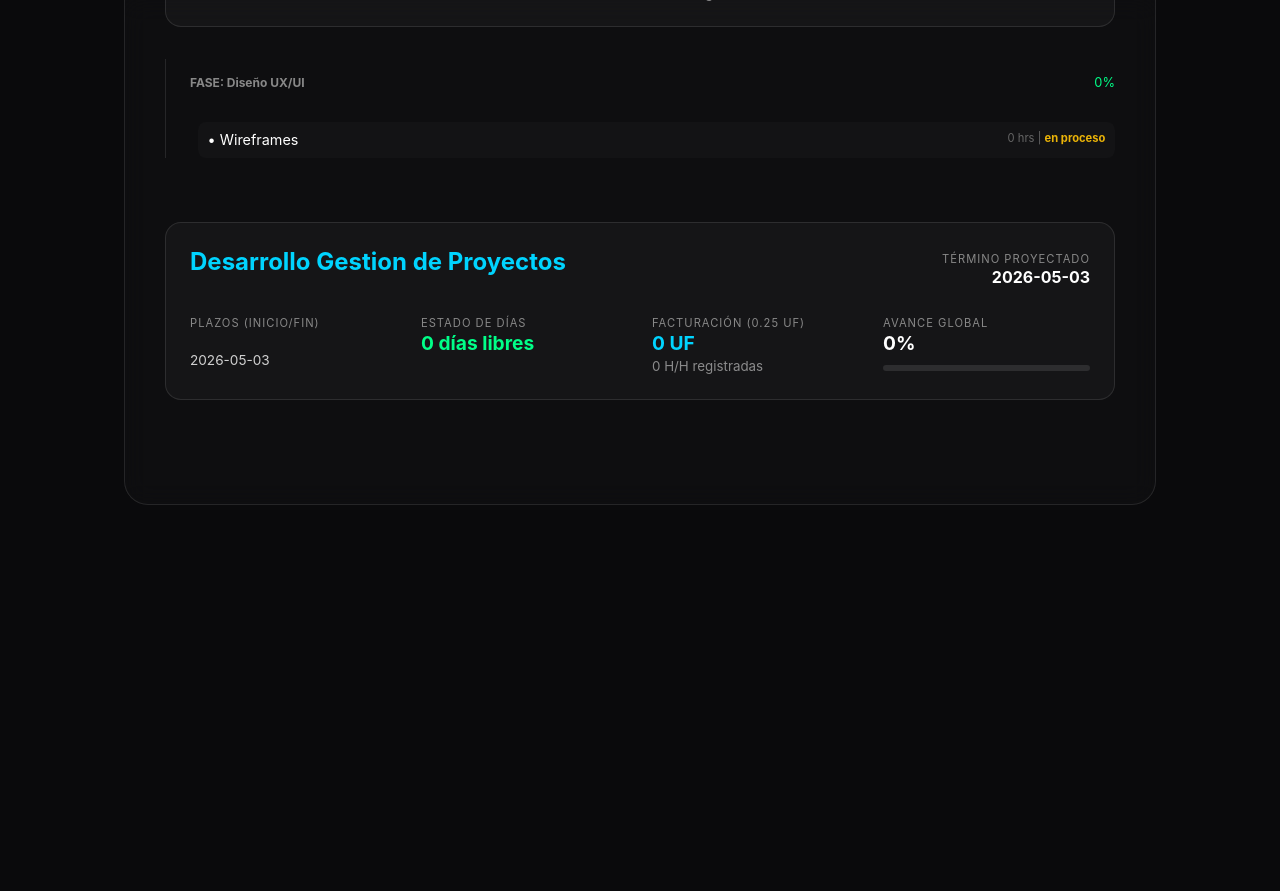
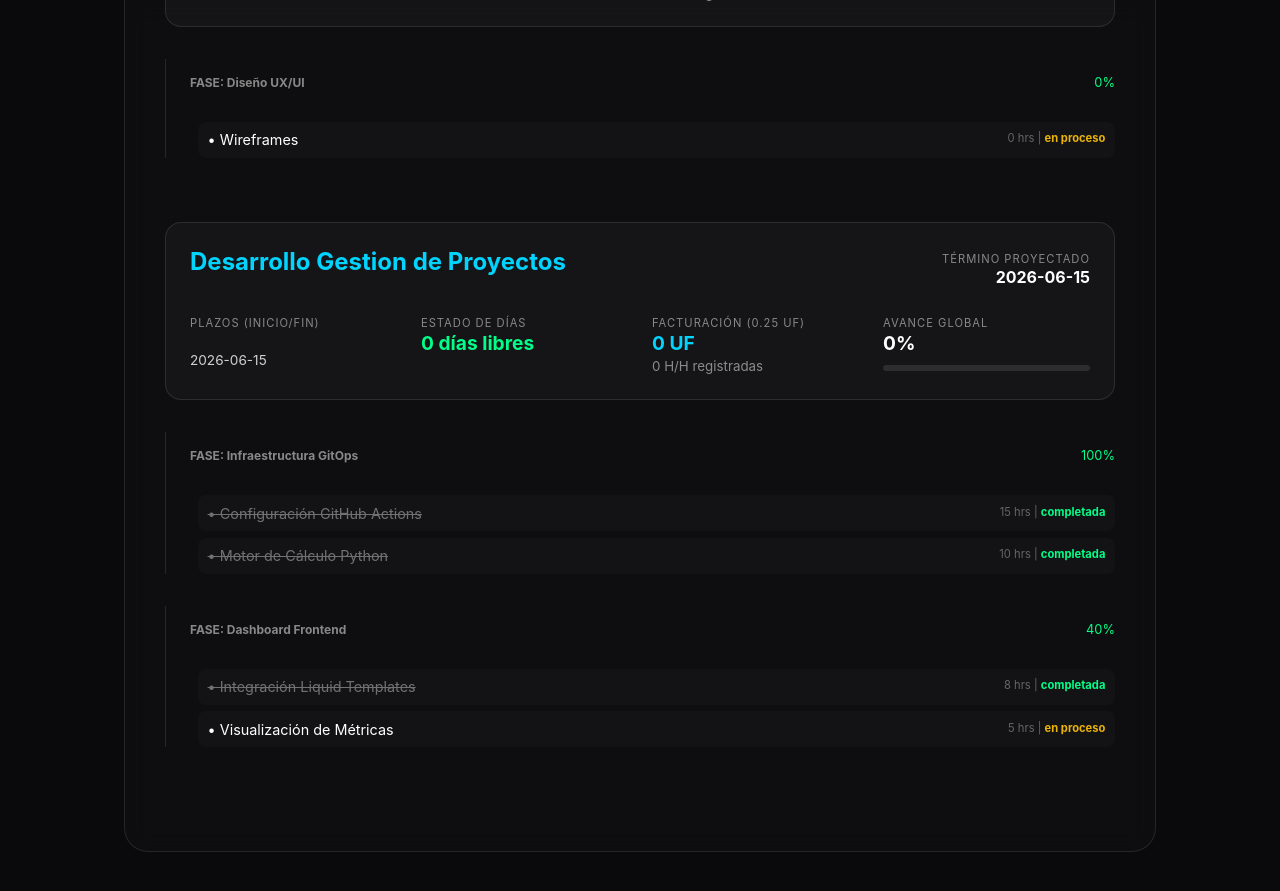
Before and after one commit to sloty00/projects, a Jekyll site: the page built from index.html, in a window 1280 px wide and 900 px high, scrolled down 1380 px. Shown: the top 891 px of the window. Built offline with Jekyll 4.4.1, drawn with Linux system fonts in a browser that asks for light colours; before the commit the page ends 1933 px from its top, so only the background shows below that; some of the changed text lies outside the part shown.

Commit message:
Update project-schedule.json

```diff
--- a/_data/project-schedule.json
+++ b/_data/project-schedule.json
@@ -104,7 +104,7 @@
       "status": "Activo",
       "dates": {
         "contract_start": "2026-05-03",
-        "contract_end": "2026-05-03"
+        "contract_end": "2026-06-15"
       },
       "metrics": {
         "uf_base": 38000.0,
@@ -113,12 +113,45 @@
         "total_hh": 0,
         "total_uf": 0,
         "days_diff": 0,
-        "status_label": "Iniciado"
+        "status_label": "En Desarrollo"
       },
-      "phases": []
+      "phases": [
+        {
+          "phase_name": "Infraestructura GitOps",
+          "progress": 100,
+          "tasks": [
+            {
+              "task_name": "Configuración GitHub Actions",
+              "hh_spent": 15,
+              "status": "completada"
+            },
+            {
+              "task_name": "Motor de Cálculo Python",
+              "hh_spent": 10,
+              "status": "completada"
+            }
+          ]
+        },
+        {
+          "phase_name": "Dashboard Frontend",
+          "progress": 40,
+          "tasks": [
+            {
+              "task_name": "Integración Liquid Templates",
+              "hh_spent": 8,
+              "status": "completada"
+            },
+            {
+              "task_name": "Visualización de Métricas",
+              "hh_spent": 5,
+              "status": "en proceso"
+            }
+          ]
+        }
+      ]
     }
   ],
   "metadata": {
-    "last_updated": "2026-05-03 01:10:38"
+    "last_updated": "2026-05-03 10:00:00"
   }
 }
```
